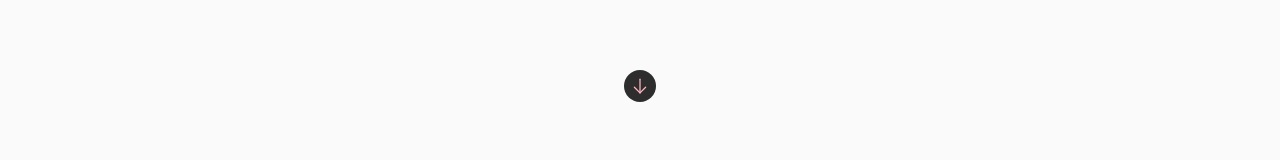
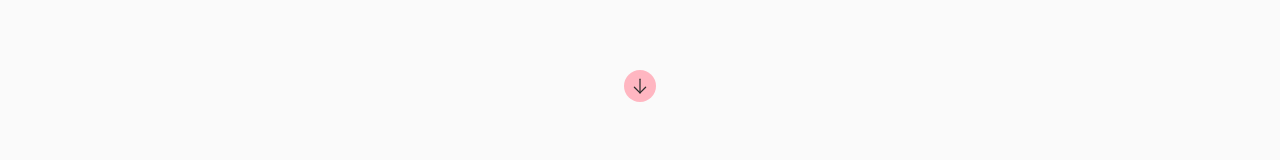
Before and after one commit to ramontrovao/my-portfolio, a React (Vite) app: page / in a window 1280 px wide. Shown: the part 610-770 px from the top of the page. Built offline with nearby package versions, Linux system fonts and the light colour scheme.

Commit message:
styled: changed theme colors

```diff
--- a/src/pages/Portfolio/components/Introduction/styles.ts
+++ b/src/pages/Portfolio/components/Introduction/styles.ts
@@ -143,8 +143,8 @@ export const ArrowDownContainer = styled.div`
       align-items: center;
       height: 2rem;
       width: 2rem;
-      background-color: ${theme["gray-200"]};
-      color: ${theme["pink"]};
+      background-color: ${theme["pink"]};
+      color: ${theme["black"]};
       animation: infinite ArrowAnimation 2s;
     }
 
--- a/src/pages/Portfolio/components/Projects/components/ProjectCard/styles.ts
+++ b/src/pages/Portfolio/components/Projects/components/ProjectCard/styles.ts
@@ -3,7 +3,7 @@ import styled from "styled-components";
 export const ProjectCardContainer = styled.div`
   display: flex;
   flex-direction: column;
-  background-color: ${({ theme }) => theme["white"]};
+  background-color: ${({ theme }) => theme["background"]};
   min-width: 20rem;
   min-height: 20rem;
   border: 2px solid ${({ theme }) => theme["pink"]};
@@ -21,6 +21,11 @@ export const ProjectCardContainer = styled.div`
     width: 100%;
     height: 13rem;
     object-fit: cover;
+  }
+
+  @media (max-width: 768px) {
+    min-width: 15rem;
+    min-height: 15rem;
   }
 `;
 
--- a/src/styles/themes/DarkTheme.ts
+++ b/src/styles/themes/DarkTheme.ts
@@ -3,7 +3,7 @@ export const DarkTheme = {
   black: "#141414",
   headerbackground: "#141414",
   background: "#0c0c0c",
-  pink: "#F273E6",
+  pink: "#feb0f7",
   "gray-100": "#D9D9D9",
   "gray-200": "#D9D9D9",
 };
--- a/src/styles/themes/DefaultTheme.ts
+++ b/src/styles/themes/DefaultTheme.ts
@@ -4,6 +4,6 @@ export const DefaultTheme = {
   headerbackground: "#FFF",
   background: "#FAFAFA",
   pink: "#FFB6C1",
-  "gray-100": "#D9D9D9",
+  "gray-100": "#f0f0f0",
   "gray-200": "#2D2D2D",
 };
```
